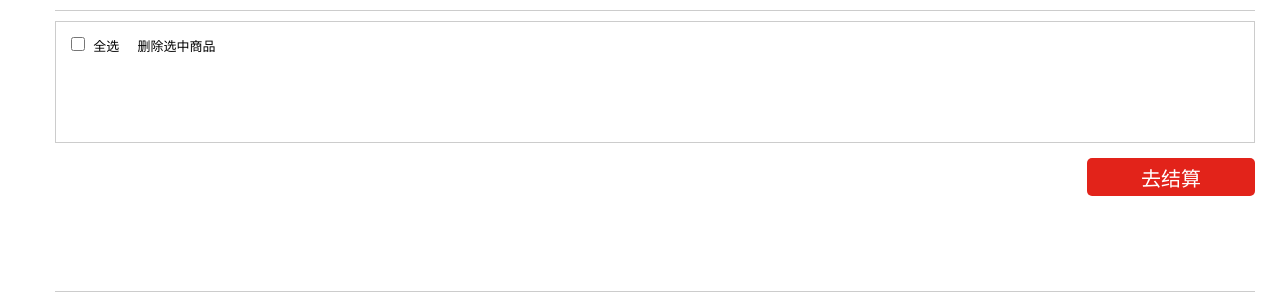
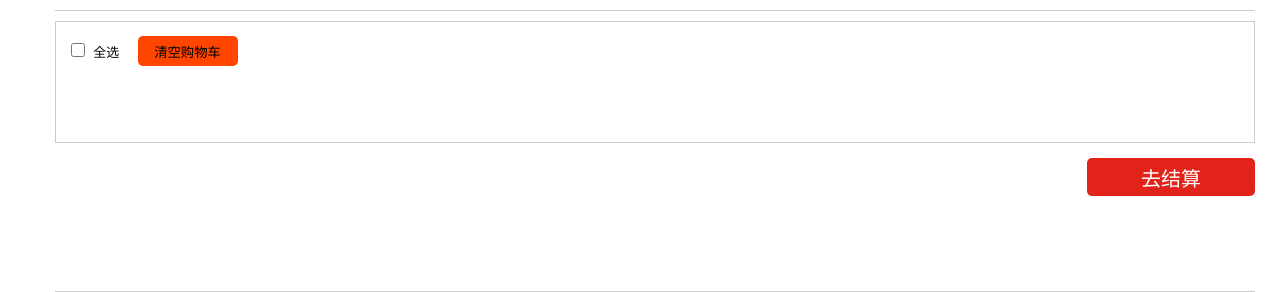
Before and after one commit to zhangyongcong/firsttest, a PHP site: page /item/html/car.html in a window 1280 px wide. Shown: the part 167-459 px from the top of the page. Run offline with PHP 8.4, Linux system fonts and the light colour scheme.

Commit message:
实现清除购物车功能，列表页购物车完善

```diff
--- a/item/css/car.css
+++ b/item/css/car.css
@@ -145,8 +145,13 @@ main {
         height: 14px; }
       main .bottom .left span {
         padding: 0px 5px; }
-      main .bottom .left > a {
-        margin-left: 10px; }
+      main .bottom .left > button {
+        margin-left: 10px;
+        width: 100px;
+        height: 30px;
+        border: none;
+        background: orangered;
+        border-radius: 5px; }
     main .bottom .right {
       width: 150px;
       font-size: 16px;
--- a/item/html/car.html
+++ b/item/html/car.html
@@ -73,7 +73,7 @@
                 <div class="left">
                     <input type="checkbox">
                     <span>全选</span>
-                    <a href="">删除选中商品</a>
+                    <button id="clear">清空购物车</button>
                 </div>
                 <!-- <div class="right">
                     <p class="p1">商品总价：<i>7587.00</i></p>
--- a/item/html/list.html
+++ b/item/html/list.html
@@ -36,7 +36,7 @@
                     <p class="p">
                         <a href="http://localhost/Lenovo/item/html/login.html">登录</a>
                         <a href="http://localhost/Lenovo/item/html/register.html">注册</a>
-                        <a href="http://localhost:8888/html/car.html"><i class="iconfont">&#xe655;</i>购物车<span>0</span></a>
+                        <a href="http://localhost:8888/html/car.html" class="car"><i class="iconfont">&#xe655;</i>购物车<span>0</span></a>
                     </p>
                     <div id="ball"></div>
                 </header>
--- a/item/js/car.js
+++ b/item/js/car.js
@@ -16,4 +16,6 @@ require(['car_banner'],function(car_banner){
     car_banner.download();
     car_banner.banner();
     car_banner.add();
+    car_banner.add1();
+    car_banner.Total();
 })
--- a/item/js/car_banner.js
+++ b/item/js/car_banner.js
@@ -1,4 +1,4 @@
-define(['jquery','jquery-cookie',"parabola"],function($){
+define(['jquery','jquery-cookie'],function($){
     // 下载数据
     function download(){
         $.ajax({
@@ -25,6 +25,8 @@ define(['jquery','jquery-cookie',"parabola"],function($){
                                 <dd>￥${arr1[j].price}</dd>
                             </dl>
                         `).appendTo(node)
+
+
                         }
                     }
             },
@@ -139,15 +141,15 @@ define(['jquery','jquery-cookie',"parabola"],function($){
                         path:'/'
                     })
                 }else{
-                    $.cookie('goods',JSON.stringify(cookieArr),{
-                        expires:new Date()
-                    })
+                    $.cookie("goods", JSON.stringify(cookieArr), {
+                        expires: new Date(),
+                        path:'/'
+                    });
                 }
                 sc_num();
         })
-
-
-        //加和减
+        }
+        function add1(){
             $("main").on("click", ".aside .counts aside i", function(){
                 //商品id
                 var id = $(this).closest(".data").attr("id");
@@ -172,7 +174,7 @@ define(['jquery','jquery-cookie',"parabola"],function($){
                     let num =Number($(this).parent().parent().parent().find('.counts').find('#num1').html());
                     // console.log(num)
                     // num + 1 => 点击后刷新，num拿到的是点击之前的值
-                $(this).parent().parent().parent().parent().next().find('.right').find('.p1').find('i').html((num + 1) * price);
+                    $(this).parent().parent().parent().parent().next().find('.right').find('.p1').find('i').html((num+1) * price);
                     // console.log(price)
                     // console.log($(".p1 i").text())
 
@@ -189,7 +191,15 @@ define(['jquery','jquery-cookie',"parabola"],function($){
                         }
                     }else{
                         goodObj.num--;
-                    $(this).parent().parent().parent().parent().next().find('.right').find('.p1').find('i').html(0);
+                        // 单价
+                    let price = Number($(this).parent().parent().parent().find('.price').find('i').text());
+                    // alert(price);
+                    // 数目
+                    let num =Number($(this).parent().parent().parent().find('.counts').find('#num1').html());
+                    // console.log(num)
+                    // num + 1 => 点击后刷新，num拿到的是点击之前的值
+                    $(this).parent().parent().parent().parent().next().find('.right').find('.p1').find('i').html((num - 1) * price);
+                        // $(this).parent().parent().parent().parent().next().find('.right').find('.p1').find('i').html(0);
                     }
                 }
 
@@ -204,12 +214,15 @@ define(['jquery','jquery-cookie',"parabola"],function($){
 
                 // alert($(this).parent().parent().next().children('i').html());
                 $.cookie("goods", JSON.stringify(cookieArr), {
-                expires: 7
+                    expires: 7,
+                    path:'/'
                 });
                 sc_num();
+                // sc_msg();
+         Total();
+            })
 
-        })
-    }
+        }        //加和减
                 // 统计购物车中的商品数量
                 function sc_num(){
                     var cookieStr = $.cookie("goods");
@@ -225,7 +238,7 @@ define(['jquery','jquery-cookie',"parabola"],function($){
                     }
                 }
                 function sc_msg(){
-                    // $('main .data').empty();//清空所有的子节点
+                    $('main .aside').empty();
                     $.ajax({
                         type:'get',
                         url:'../data/goods.json',
@@ -248,9 +261,9 @@ define(['jquery','jquery-cookie',"parabola"],function($){
                                 }
                                 $(`
                                     <div class="right">
-                                        <p class="p1">商品总价：<i></i></p>
+                                        <p class="p1">商品总价：<i>0</i></p>
                                         <p>优惠节省：<i>0.00</i></p>
-                                        <p class="p2">合计：<i></i></p>
+                                        <p class="p2">合计：<i>0</i></p>
                                     </div>
                                 </div>`).appendTo('main .bottom')
                                 for(var i = 0;i < newArr.length;i++){
@@ -283,12 +296,11 @@ define(['jquery','jquery-cookie',"parabola"],function($){
                                     </div>
                                 </div>`).appendTo('main .aside');
                                 // console.log($(".p1 i").text());
-                                let price = parseInt(newArr[i].num * Number($('.data').eq(i).find('.price').text()));
+                                // let price = parseInt(newArr[i].num * Number($('.data').eq(i).find('.price').text()));
                                 // alert(price)
-                                $('main .bottom').find('.right').find('.p1').find('i').text(Number($('main .bottom').find('.right').find('.p1').find('i').text())+price);
+                                // $('main .bottom').find('.right').find('.p1').find('i').text(Number($('main .bottom').find('.right').find('.p1').find('i').text())+price);
                                 // console.log(l);
                             }
-                                // let sum = 0;
                             }
                         },
                         error:function(msg){
@@ -296,13 +308,14 @@ define(['jquery','jquery-cookie',"parabola"],function($){
                         }
                     })
     }
+    function Total(){
       // 合计
      $('main .aside').on("click",".data input",function(){
         // var id  =  $(this).parent().attr('id');
         // alert(id);
         var isChecked = $(this).prop('checked');
         if(isChecked == true){
-            $(this).parent().parent().next().find('.right').find('.p1').find('i').html(0);
+            // $(this).parent().parent().next().find('.right').find('.p1').find('i').html();
             let price = Number($(this).parent().find('.money').find('i').text());
             let sum =  Number($(this).parent().parent().next().find('.right').find('.p1').find('i').text())
             // alert(price);
@@ -314,11 +327,26 @@ define(['jquery','jquery-cookie',"parabola"],function($){
            $(this).parent().parent().next().find('.right').find('.p1').find('i').html(sum - price);
         }
         })
+    }
 
 
+    // 清空购物车
+    $("#clear").click(function(){
+        var cookieStr = $.cookie('goods');
+        var cookieArr = JSON.parse(cookieStr);
+        $('main .aside').empty();//清空所有的子节点
+        $.cookie("goods", JSON.stringify(cookieArr), {
+            expires: new Date(),
+            path:'/'
+        });
+        // console.log(new Date())
+        sc_num();
+    })
     return {
         download:download,
         banner:banner,
-        add:add
+        add:add,
+        add1:add1,
+        Total:Total
     }
 })
```
Also changed, not shown: item/css/list.css (+3 -4 lines). Lines whose indentation alone changed are shown as unchanged.
